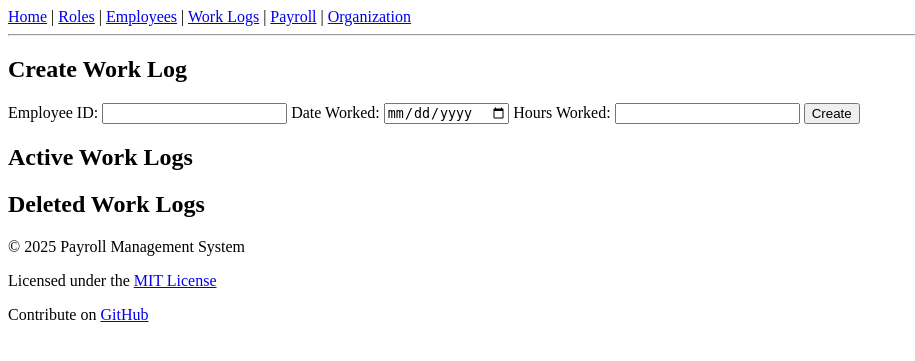
After one commit to ihni/yuzupayroll, a Flask app: page /work_logs/ in a window 1280 px wide. The commit adds this page. Shown: the top 361 px of the page, without its empty margins (0-915 px from the left). Run offline with Flask 3, Linux system fonts and the light colour scheme; data that the repository does not hold is empty; parts of the project's set-up code (start-up, migrations or seed data) failed here and were passed over.

Commit message:
working on seperating out functions for better queries and adding validations in routes

```diff
--- a/app/__init__.py
+++ b/app/__init__.py
@@ -13,11 +13,12 @@ def create_app():
     from app.routes import roles_bp
     from app.routes import home_bp
     from app.routes import employees_bp
+    from app.routes import work_logs_bp
 
     # register blueprints here:
     app.register_blueprint(home_bp)
     app.register_blueprint(roles_bp)
     app.register_blueprint(employees_bp)
-
+    app.register_blueprint(work_logs_bp)
 
     return app
--- a/app/models/softdeletemixin.py
+++ b/app/models/softdeletemixin.py
@@ -19,3 +19,7 @@ class SoftDeleteMixin:
     @classmethod
     def query_not_deleted(cls):
         return cls.query.filter_by(is_deleted=False)
+
+    @classmethod
+    def query_deleted(cls):
+        return cls.query.filter_by(is_deleted=True)
--- a/app/routes/__init__.py
+++ b/app/routes/__init__.py
@@ -1,3 +1,4 @@
 from .role_routes import roles_bp
 from .home_routes import home_bp
 from .employee_routes import employees_bp
+from .work_log_routes import work_logs_bp
--- a/app/routes/employee_routes.py
+++ b/app/routes/employee_routes.py
@@ -8,5 +8,6 @@ employees_bp = Blueprint("employees", __name__, url_prefix="/employees")
 
 @employees_bp.route("/", methods=["GET"])
 def index():
-    employees = EmployeeService.get_all()
-    return render_template("employees/index.html", employees=employees)
+    active_employees = EmployeeService.get_all_active()
+    deleted_employees = EmployeeService.get_all_deleted()
+    return render_template("employees/index.html", active_employees=active_employees)
--- /dev/null
+++ b/app/routes/work_log_routes.py
@@ -0,0 +1,55 @@
+from flask import (
+    render_template,
+    Blueprint,
+    request,
+    redirect,
+    url_for,
+)
+from app.services import WorkLogService
+
+work_logs_bp = Blueprint("work_logs", __name__, url_prefix="/work_logs")
+
+@work_logs_bp.route("/", methods=["GET"])
+def index():
+    # all_logs = WorkLogService.get_all()
+    active_logs = WorkLogService.get_all_active()
+    deleted_logs = WorkLogService.get_all_deleted()
+    return render_template('work_logs/index.html', active_logs=active_logs, deleted_logs=deleted_logs)
+
+
+@work_logs_bp.route("/create", methods=["POST"])
+def create_work_log():
+    emp_id = request.form.get("employee_id")
+    date_worked = request.form.get("date_worked")
+    hours_worked = request.form.get("hours_worked")
+    WorkLogService.create(
+        emp_id=emp_id,
+        date_worked=date_worked,
+        hours_worked=hours_worked
+    )
+    return redirect(url_for("work_logs.index"))
+
+@work_logs_bp.route("/update/<int:work_log_id>", methods=["POST"])
+def update_work_log(work_log_id):
+    date_worked = request.form.get("date_worked")
+    hours_worked = request.form.get("hours_worked")
+
+    date_worked = date_worked if date_worked else None
+    hours_worked = float(hours_worked) if hours_worked else None
+
+    WorkLogService.update(
+        work_log_id=work_log_id,
+        date_worked=date_worked,
+        hours_worked= hours_worked,
+    )
+    return redirect(url_for("work_logs.index"))
+
+@work_logs_bp.route("/delete/<int:work_log_id>", methods=["POST"])
+def delete_work_log(work_log_id):
+    WorkLogService.delete(work_log_id)
+    return redirect(url_for("work_logs.index"))
+
+@work_logs_bp.route('/restore/<int:work_log_id>/', methods=['POST'])
+def restore_work_log(work_log_id):
+    WorkLogService.restore(work_log_id)
+    return redirect(url_for("work_logs.index"))
--- a/app/services/__init__.py
+++ b/app/services/__init__.py
@@ -1,2 +1,3 @@
 from .role_service import RoleService
 from .employe_service import EmployeeService
+from .work_log_service import WorkLogService
--- a/app/services/role_service.py
+++ b/app/services/role_service.py
@@ -71,7 +71,7 @@ class RoleService:
             "hourly_rate": hourly_rate,
         }
 
-        for attr, value in updates:
+        for attr, value in updates.items():
             if value is not None:
                 setattr(role, attr, value)
 
--- a/app/services/work_log_service.py
+++ b/app/services/work_log_service.py
@@ -27,6 +27,18 @@ class WorkLogService:
     def get_all():
         work_logs = WorkLog.query.all()
         logger.info(f"Fetched {len(work_logs)} work logs")
+        return work_logs
+
+    @staticmethod
+    def get_all_active():
+        work_logs = WorkLog.query_not_deleted().all()
+        logger.info(f"Fetched {len(work_logs)} active work log/s")
+        return work_logs
+
+    @staticmethod
+    def get_all_deleted():
+        work_logs = WorkLog.query_deleted().all()
+        logger.info(f"Fetched {len(work_logs)} deleted work log/s")
         return work_logs
 
     @staticmethod
@@ -70,7 +82,7 @@ class WorkLogService:
             "hours_worked": hours_worked,
         }
 
-        for attr, value in updates:
+        for attr, value in updates.items():
             if value is not None:
                 setattr(work_log, attr, value)
 
--- a/app/templates/components/navbar.html
+++ b/app/templates/components/navbar.html
@@ -2,7 +2,7 @@
     <a href="/">Home</a> |
     <a href="/roles">Roles</a> |
     <a href="/employees">Employees</a> |
-    <a href="/worklogs">Work Logs</a> |
+    <a href="/work_logs">Work Logs</a> |
     <a href="/payroll">Payroll</a> |
     <a href="/organization">Organization</a>
 </nav>
--- a/app/templates/employees/index.html
+++ b/app/templates/employees/index.html
@@ -5,7 +5,7 @@
 {% block content %}
 <h2>Employees</h2>
 <ul>
-    {% for employee in employees %}
+    {% for employee in active_employees %}
         <li>{{ employee.first_name }}  {{ employee.last_name }} - {{ employee.email }} - {{employee.role.name}}</li>
     {% endfor %}
 </ul>
--- /dev/null
+++ b/app/templates/work_logs/index.html
@@ -0,0 +1,49 @@
+{% extends "layouts/base.html" %}
+
+{% block title %}Work Logs{% endblock %}
+
+{% block content %}
+<h2>Create Work Log</h2>
+
+<form method="POST" action="{{ url_for('work_logs.create_work_log') }}">
+    <label for="employee_id">Employee ID:</label>
+    <input type="number" name="employee_id" id="employee_id" required>
+
+    <label for="date_worked">Date Worked:</label>
+    <input type="date" name="date_worked" id="date_worked" required>
+
+    <label for="hours_worked">Hours Worked:</label>
+    <input type="number" name="hours_worked" id="hours_worked" step="0.1" required>
+
+    <button type="submit">Create</button>
+</form>
+
+<h2>Active Work Logs</h2>
+<ul>
+    {% for log in active_logs %}
+        <li>
+            ID: {{ log.id }} | Emp: {{ log.employee_id }} | Date: {{ log.date_worked }} | Hours: {{ log.hours_worked }}
+            <form method="POST" action="{{ url_for('work_logs.update_work_log', work_log_id=log.id) }}" style="display:inline;">
+                <input type="date" name="date_worked" placeholder="New date">
+                <input type="number" name="hours_worked" step="0.1" placeholder="New hours">
+                <button type="submit">Update</button>
+            </form>
+            <form method="POST" action="{{ url_for('work_logs.delete_work_log', work_log_id=log.id) }}" style="display:inline;">
+                <button type="submit">Delete</button>
+            </form>
+        </li>
+    {% endfor %}
+</ul>
+
+<h2>Deleted Work Logs</h2>
+<ul>
+    {% for log in deleted_logs %}
+        <li>
+            ID: {{ log.id }} | Emp: {{ log.employee_id }} | Date: {{ log.date_worked }} | Hours: {{ log.hours_worked }}
+            <form method="POST" action="{{ url_for('work_logs.restore_work_log', work_log_id=log.id) }}" style="display:inline;">
+                <button type="submit">Restore</button>
+            </form>
+        </li>
+    {% endfor %}
+</ul>
+{% endblock %}
```
Also changed, not shown: app/routes/role_routes.py (+12 -0 lines), app/services/employe_service.py (+6 -1 lines), docs/todo.md (added, +25 -0 lines).
